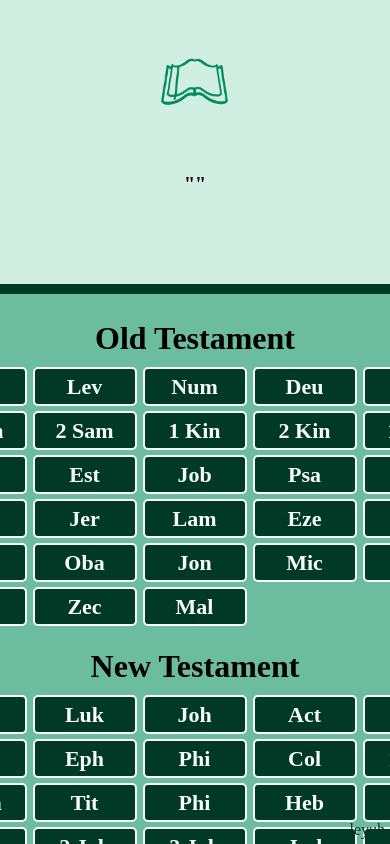
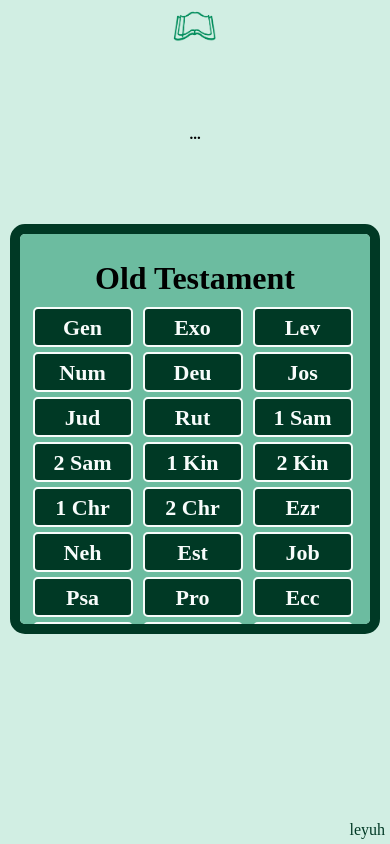
Before and after one commit to leyuh/theoguessr-client, a React (Create React App) app: page / in a window 390 px wide. Built offline with nearby package versions, Linux system fonts and the light colour scheme; a web font is replaced by a local one.

Commit message:
mobile formatting

```diff
--- a/src/App.js
+++ b/src/App.js
@@ -76,7 +76,7 @@ function App() {
         <div id="guess-div">
 
           <div id="verse-div">
-            <h1>"{verseData?.verseContext}"</h1>
+            <h1>{verseData ? `"${verseData?.verseContextNoNumbers.replaceAll("¶", ``)}"` : "..."}</h1>
           </div>
 
           <div id="chapter-selection-div">
@@ -101,21 +101,32 @@ function App() {
         // RESULTS
         <div id="results-div">
 
-          <h3>{verseData.chapter.reference}</h3>
-          <div id="chapter-context-div">
-            <p>{verseData.chapter.content}</p>
+          <div id="continue-div">
+            <h1 id="points-label">{calcPoints(bookGuess, verseData.book.name)}</h1>
+            <h3 id="you-guessed-label">You guessed: {bookGuess}</h3>
+
           </div>
 
-          <h1 id="points-label">{calcPoints(bookGuess, verseData.book.name)}</h1>
-          <h3 id="you-guessed-label">You guessed: {bookGuess}</h3>
 
-          <button onClick={() => {
+
+          <div id="chapter-context-div">
+            <h1>{verseData.chapter.reference}</h1>
+            <p>
+              <span>{(verseData.chapter.content.substr(0, verseData.chapter.content.indexOf(verseData.verseContext))).replaceAll("¶", "\n\t")}</span>
+              <span><mark>{verseData.verseContext.replaceAll("¶", `\n\t`)}</mark></span>
+              <span>{(verseData.chapter.content.substr((verseData.chapter.content.indexOf(verseData.verseContext)) + verseData.verseContext.length)).replaceAll("¶", "\n\t")}</span>
+            </p>
+
+          </div>
+
+          <button id="continue-btn" onClick={() => {
             setVerseData(null);
             fetchVerseData();
             setShowGuessDiv(true);
           }}>
             Continue
           </button>
+
 
         </div>
       }
--- a/src/components/BooksGrid.js
+++ b/src/components/BooksGrid.js
@@ -12,7 +12,7 @@ const BooksGrid = (props) => {
         <h1 className="section-title">{title}</h1>
         <div className="chapters-grid">
           {booksNames.map((val, i) => {
-            return <span
+            return <button
                 className="chapter-div"
                 key={i}
                 onClick={() => {
@@ -21,7 +21,7 @@ const BooksGrid = (props) => {
                 }
             }>
               <h1>{val.substring(1, 2) === " " ? val.substring(0, 5) : val.substring(0, 3)}</h1>
-            </span>
+            </button>
           })}
         </div>
     </>
--- a/src/styles/App.css
+++ b/src/styles/App.css
@@ -23,6 +23,9 @@ div {
     align-items: center;
     overflow-y: scroll;
     overflow-x: hidden;
+    padding-top: 40px;
+    top: -10px;
+    position: relative;
 }
 
 #verse-div > h1 {
@@ -36,17 +39,85 @@ div {
     padding: 5px;
     border: 10px solid #003925;
     width: 800px;
-    height: 580px;
+    height: 530px;
+    overflow: hidden;
+    background-color: #6cbca0;
     overflow-y: scroll;
     overflow-x: hidden;
-    background-color: #6cbca0;
-
     position: relative;
     left: calc(50% - 415px);
 }
 
 #chapter-context-div {
-    font-size: 8px;
+    background-color: #6cbca0;
+    border: 10px solid #003925;
+    height: 500px;
+    width: 500px;
+    position: relative;
+    padding: 10px 20px;
+    overflow-y: scroll;
+    overflow-x: hidden;
+    left: calc(50% - 290px);
+    top: 30px;
+}
+
+#chapter-context-div > h1 {
+    text-align: center;
+    position: relative;
+    margin: 30px 0px;
+}
+
+#chapter-context-div > p {
+    text-indent: 15px;
+    font-size: 18px;
+    position: relative;
+}
+
+#chapter-context-div > p > span {
+    white-space: pre-wrap;
+}
+
+
+#continue-div {
+    position: relative;
+    top: 10px;
+    width: 300px;
+    height: 100px;
+    left: calc(50% - 150px);
+}
+
+#points-label {
+    font-size: 65px;
+    margin-bottom: -25px;
+}
+
+#continue-div > * {
+    display: block !important;
+    text-align: center;
+}
+
+#continue-btn {
+    width: 120px;
+    height: 40px;
+    background-color: #008B5B;
+    border-radius: 5px;
+    font-family: inherit;
+    font-weight: bold;
+    font-size: 18px;
+    left: calc(50% - 65px);
+    position: relative;
+    top: 50px;
+    color: #f8fcfb;
+    background-color: #003925;
+    border: 0px solid #f8fcfb;
+}
+
+#continue-btn:hover {
+    cursor: pointer;
+}
+
+mark {
+    background-color: #008B5B;
 }
 
 #watermark {
@@ -58,4 +129,151 @@ div {
     right: 0px;
     bottom: 0px;
     color: #003925;
+    z-index: -1;
 }
+
+@media (max-height: 850px) or (max-width: 945px) {
+    #logo {
+        top: 10px;
+    }
+
+    #chapter-selection-div {
+        width: 600px;
+        left: calc(50% - 315px);
+        height: 330px;
+        overflow-y: scroll;
+        overflow-x: hidden;
+    }
+
+    #verse-div {
+        height: 150px;
+    }
+
+    #verse-div > h1 {
+        font-size: 18px;
+    }
+
+    #continue-div {
+        top: -50px;
+    }
+
+    #chapter-context-div {
+        top: -50px;
+        height: 300px;
+    }
+
+    #chapter-context-div > h1 {
+        margin: 10px;
+    }
+
+    #chapter-context-div > p {
+        font-size: 16px;
+    }
+
+    #continue-btn {
+        top: -30px;
+    }
+}
+
+@media (max-height: 600px) or (max-width: 650px) {
+    #logo {
+        top: 0px;
+        height: 50px;
+        width: 50px;
+        left: calc(50% - 25px);
+    }
+
+    #chapter-selection-div {
+        width: 340px;
+        left: calc(50% - 185px);
+        height: 45vh;
+        overflow-y: scroll;
+        overflow-x: hidden;
+    }
+
+    #verse-div {
+        height: 140px;
+        width: 370px;
+        padding-top: 10px;
+    }
+
+    #verse-div > h1 {
+        font-size: 15px;
+    }
+
+    #continue-div {
+        top: -50px;
+    }
+
+    #chapter-context-div {
+        top: -50px;
+        height: 50vh;
+        width: 330px;
+        left: calc(50% - 185px);
+        padding: 10px;
+        padding-bottom: 0px;
+    }
+
+    #chapter-context-div > h1 {
+        margin: 5px 0px -10px 0px;
+    }
+
+    #chapter-context-div > p {
+        font-size: 16px;
+    }
+
+    #continue-btn {
+        top: -40px;
+    }
+}
+
+@media (max-height: 500px) {
+    #logo {
+        top: 0px;
+    }
+
+    #chapter-selection-div {
+        width: 580px;
+        left: calc(50% - 300px);
+        height: 150px;
+        overflow-y: scroll;
+        overflow-x: hidden;
+        top: -10px;
+    }
+
+    #verse-div {
+        height: 120px;
+        width: 550px;
+        padding-top: 0px;
+    }
+
+    #verse-div > h1 {
+        font-size: 15px;
+    }
+
+    #continue-div {
+        top: -55px;
+    }
+
+    #chapter-context-div {
+        top: -60px;
+        height: 160px;
+        width: 580px;
+        left: calc(50% - 310px);
+        padding: 10px;
+        padding-bottom: 0px;
+    }
+
+    #chapter-context-div > h1 {
+        margin: 0px 0px -10px 0px;
+        font-size: 16px;
+    }
+
+    #chapter-context-div > p {
+        font-size: 16px;
+    }
+
+    #continue-btn {
+        top: -55px;
+    }
+}
--- a/src/styles/BooksGrid.css
+++ b/src/styles/BooksGrid.css
@@ -13,10 +13,11 @@
 
 .chapter-div {
     display: inline-block;
+    font-family: inherit;
     background-color: #003925;
     border: 2.5px solid #f8fcfb;
     width: 100px;
-    height: 35px;
+    height: 40px;
     border-radius: 5px;
     text-align: center;
     color: #f8fcfb;
@@ -32,3 +33,21 @@
     position: relative;
     top: -10px;
 }
+
+@media (max-height: 850px) or (max-width: 945px) {
+    .chapters-grid {
+        grid-template-columns: repeat(5, 105px);
+    }
+}
+
+@media (max-height: 600px) or (max-width: 650px) {
+    .chapters-grid {
+        grid-template-columns: repeat(3, 105px);
+    }
+}
+
+@media (max-height: 500px) {
+    .chapters-grid {
+        grid-template-columns: repeat(5, 105px);
+    }
+}
--- a/src/styles/Index.css
+++ b/src/styles/Index.css
@@ -1,9 +1,18 @@
 @import url('https://fonts.googleapis.com/css2?family=Bacasime+Antique&family=Black+Ops+One&family=Niconne&family=Roboto+Slab:wght@100;200;300;400;500;600;700;800;900&family=Space+Grotesk:wght@300;600&family=Trispace:wght@500&display=swap');
 
+
+h1:hover { cursor: default; }
+h2:hover { cursor: default; }
+h3:hover { cursor: default; }
+h4:hover { cursor: default; }
+h5:hover { cursor: default; }
+h6:hover { cursor: default; }
+p:hover { cursor: default; }
 
 #root {
     background-color: #d1eee3;
     position: fixed;
+    overflow: hidden;
     top: 0px;
     left: 0px;
     height: 100%;
```
